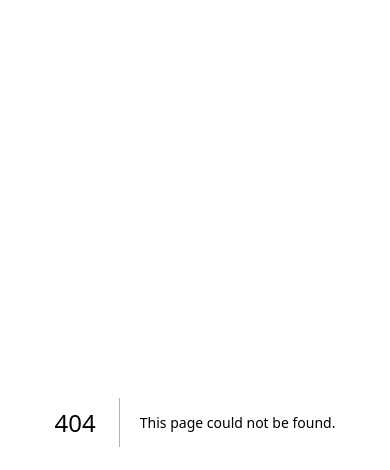
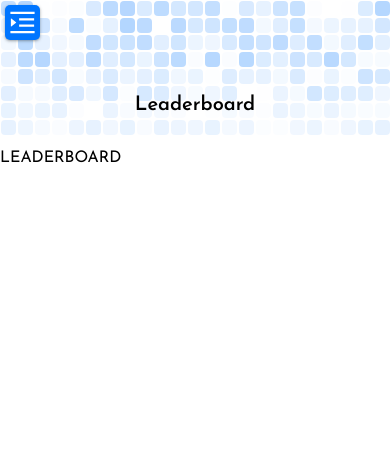
Before and after one commit to PEC-CSS/website, a Next.js app: page /dashboard/leaderboard in a window 390 px wide. Before the commit this address had no page. Shown: the top 470 px of the page. Built offline with nearby package versions, Linux system fonts and the light colour scheme.

Commit message:
Completed responsiveness of sidebar

```diff
--- a/components/dashboard/Sidebar.tsx
+++ b/components/dashboard/Sidebar.tsx
@@ -3,8 +3,10 @@ import {SocialLinks} from "../common/SocialLinks/SocialLinks";
 import {FaHome} from "react-icons/fa";
 import {MdAccountCircle, MdLogout} from "react-icons/md";
 import {BiCalendarEvent} from "react-icons/bi";
-import {AiFillTrophy} from "react-icons/ai";
+import {AiFillTrophy, AiOutlineMenuUnfold} from "react-icons/ai";
 import {SidebarItem} from "./SidebarItem";
+import {useState} from "react";
+import {CgClose} from "react-icons/cg";
 
 const sidebarItems = [
     {
@@ -42,11 +44,25 @@ export const Sidebar = () => {
         dp: "https://avatars.githubusercontent.com/u/78747188?v=4"
     }
 
+    const [mobileSidebarOpen, setMobileSidebarOpen] = useState("false")
+
     return (
-        <div className={styles.sidebar}>
+        <>
+            <AiOutlineMenuUnfold
+                onClick={() => setMobileSidebarOpen("true")}
+                className={styles.hamburger}
+            />
+            <div className={styles.sidebar} data-open={mobileSidebarOpen}>
                 <div className={styles.header}>
+                    <div className={styles.pfp}>
                         {/* eslint-disable-next-line @next/next/no-img-element */}
                         <img src={user.dp} alt={""} />
+                        <CgClose
+                            onClick={() => setMobileSidebarOpen("false")}
+                            className={styles.close}
+                        />
+                    </div>
+
                     <h2>{user.name}</h2>
                     <h4>{user.designation}</h4>
                 </div>
@@ -62,5 +78,6 @@ export const Sidebar = () => {
                     <SocialLinks />
                 </div>
             </div>
+        </>
     )
 }
--- /dev/null
+++ b/pages/dashboard/leaderboard.tsx
@@ -0,0 +1,11 @@
+import DashboardLayout from "../../components/layout/DashboardLayout";
+
+function Leaderboard() {
+    return (
+        <DashboardLayout title="Leaderboard | ACM at PEC" heading="Leaderboard">
+            LEADERBOARD
+        </DashboardLayout>
+    )
+}
+
+export default Leaderboard;
--- a/styles/components/Sidebar.module.scss
+++ b/styles/components/Sidebar.module.scss
@@ -1,7 +1,6 @@
 @import "../variables";
 
 .sidebar {
-    flex-basis: 18%;
     height: 100%;
     display: flex;
     flex-direction: column;
@@ -11,12 +10,26 @@
     .header {
         padding: 10px 15px;
 
-        img {
-            width: 80px;
-            height: 80px;
-            margin: 10px 0;
-            border-radius: 50%;
+        .pfp {
+            display: flex;
+            flex-direction: row;
+            width: 100%;
+            align-items: start;
+            img {
+                width: 80px;
+                height: 80px;
+                margin: 10px 0;
+                border-radius: 50%;
+            }
+
+            .close {
+                display: none;
+                align-self: flex-end;
+                margin: 0 0 auto auto;
+                font-size: 25px;
+            }
         }
+
     }
 
     .items {
@@ -33,3 +46,46 @@
     }
 
 }
+
+.hamburger {
+    display: none;
+    position: fixed;
+    top: 5px;
+    left: 5px;
+    font-size: 35px;
+    padding: 2px;
+    border-radius: 5px;
+    box-shadow: rgba(60, 64, 67, 0.3) 0px 1px 2px 0px, rgba(60, 64, 67, 0.15) 0px 1px 3px 1px;
+    color: white;
+    z-index: 50;
+    background-color: $acm-primary;
+}
+
+@media screen and (max-width: $navbar-breakpoint) {
+    .sidebar {
+        transition: 400ms;
+        position: fixed;
+        z-index: 100;
+
+        .header {
+            .pfp {
+                .close {
+                    display: block;
+                }
+            }
+        }
+    }
+
+    .sidebar[data-open="true"] {
+        translate: 0;
+        box-shadow: rgba(0, 0, 0, 0.25) 0 54px 55px, rgba(0, 0, 0, 0.12) 0px -12px 30px, rgba(0, 0, 0, 0.12) 0px 4px 6px, rgba(0, 0, 0, 0.17) 0px 12px 13px, rgba(0, 0, 0, 0.09) 0px -3px 5px;
+    }
+
+    .sidebar[data-open="false"] {
+        translate: -100% 0;
+    }
+
+    .hamburger {
+        display: block;
+    }
+}
```
Also changed, not shown: pages/dashboard/events.tsx (added, +11 -0 lines). Lines whose indentation alone changed are shown as unchanged.
